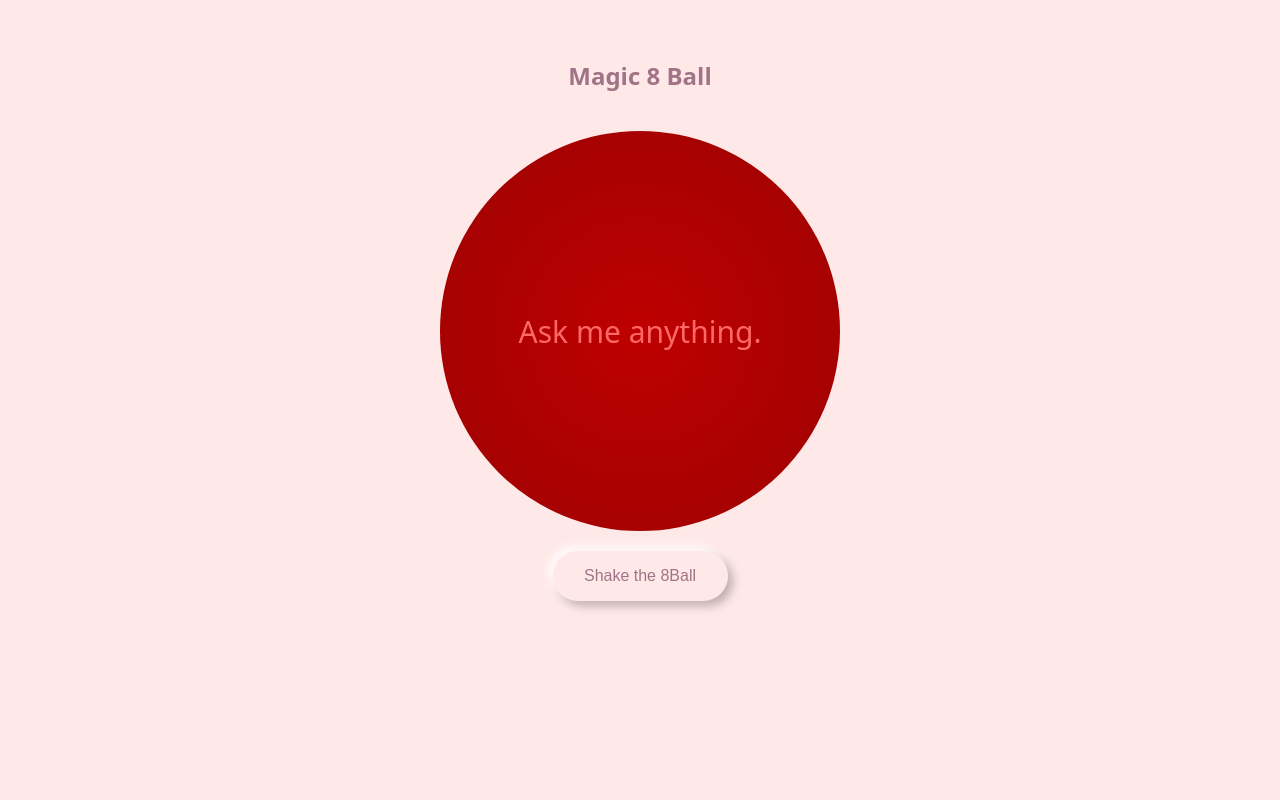
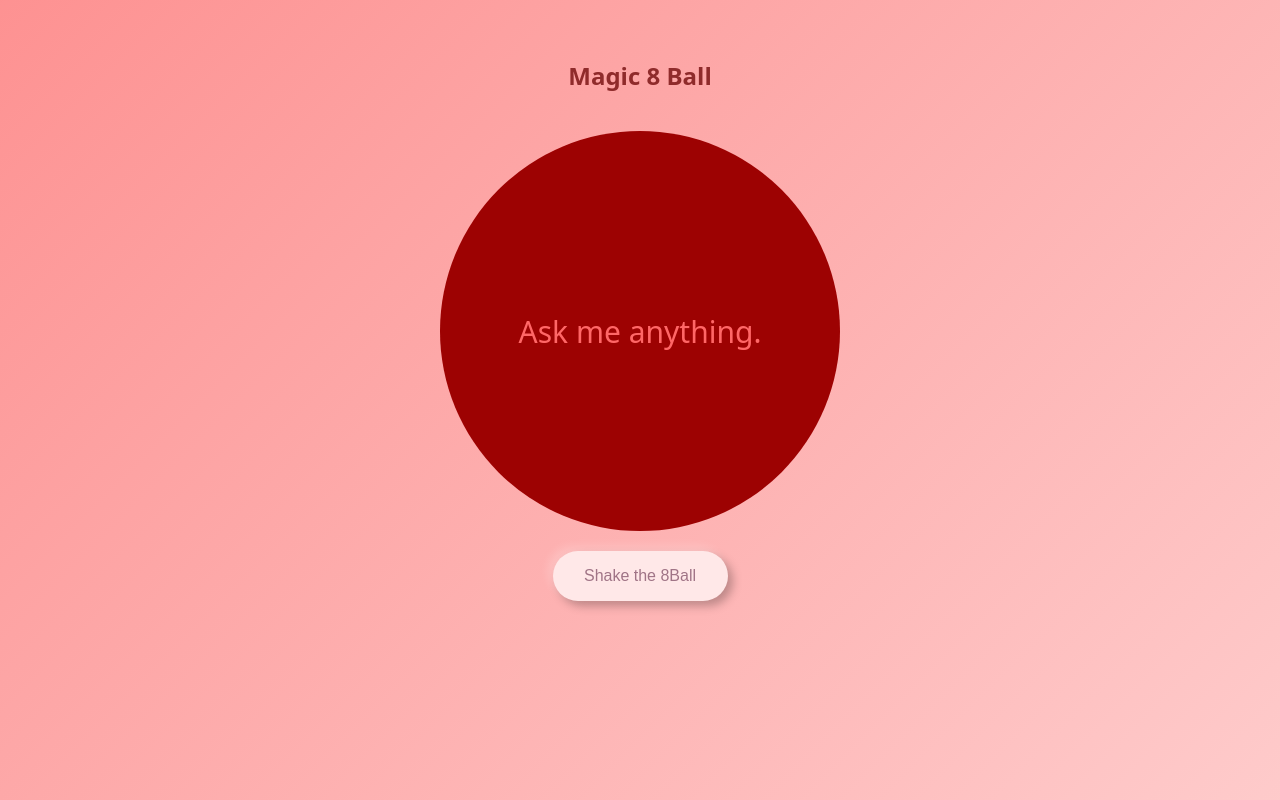
Before and after one commit to primusen/html, a plain HTML site: page Web2/htmlMagicBall/index.html in a window 1280 px wide. Drawn offline with Linux system fonts and the light colour scheme.

Commit message:
Update style.css

```diff
--- a/Web2/htmlMagicBall/style.css
+++ b/Web2/htmlMagicBall/style.css
@@ -1,12 +1,15 @@
 body {
+    background-color: rgb(255, 232, 232);
     font-family: system-ui, -apple-system, BlinkMacSystemFont, 'Segoe UI', Roboto, Oxygen, Ubuntu, Cantarell, 'Open Sans', 'Helvetica Neue', sans-serif;
-    background-color: rgb(255, 232, 232);
+    background: linear-gradient(-45deg, rgb(255, 232, 232), rgb(253, 163, 163), rgb(255, 90, 90), rgb(255, 188, 188));
+	background-size: 400% 400%;
+	animation: gradient 15s ease infinite;
     text-align: center;
     display: flex;
     justify-content: center;
     align-items: center;
     flex-direction: column;
-    color: rgb(160, 116, 134);
+    color: rgb(143, 43, 43);
     height: 80vh;
     margin: 0;
 }
@@ -16,7 +19,7 @@ body {
     justify-content: center;
     align-items: center;
     background: rgb(157, 2, 2);
-    background-image: radial-gradient(rgb(190, 0, 0), rgb(157, 2, 2));
+    background-image: radial-gradient(rgb(255, 91, 91)rgb(251, 165, 165));
     height: 400px;
     width: 400px;
     border-radius: 50%;
@@ -66,6 +69,12 @@ body {
     animation: shake 1s;
 }
 
+@keyframes gradient {
+	0% { background-position: 0% 50%; }
+	50% { background-position: 100% 50%; }
+	100% { background-position: 0% 50%; }
+}
+
 button {
     border: none;
     cursor: pointer;
@@ -84,12 +93,12 @@ button {
     color: rgb(160, 116, 134);
     border-radius: 9999px;
 
-    box-shadow: -5px -5px 10px rgba(255, 255, 255, 0.8),
+    box-shadow: -5px -5px 10px rgba(255, 255, 255, 0.2),
         5px 5px 10px rgba(0, 0, 0, 0.25);
 }
 
 .neu-btn:hover {
     color: rgb(181, 131, 152);
-    box-shadow: -1px -1px 5px rgba(255, 255, 255, 0.6),
+    box-shadow: -1px -1px 5px rgba(255, 255, 255, 0.15),
         1px 1px 5px rgba(0, 0, 0, 0.3);
 }
```
